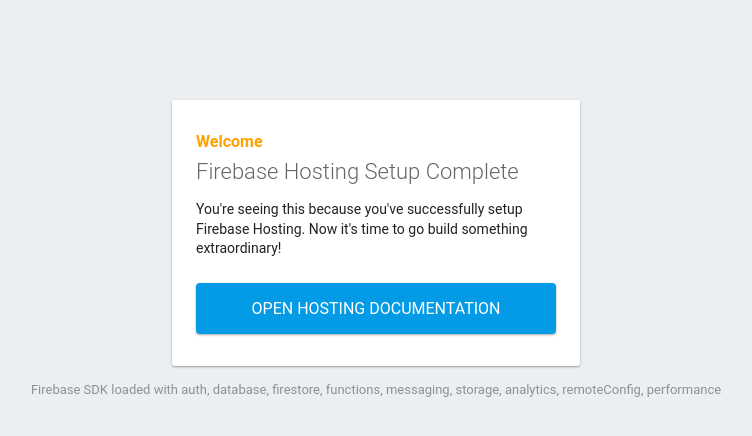
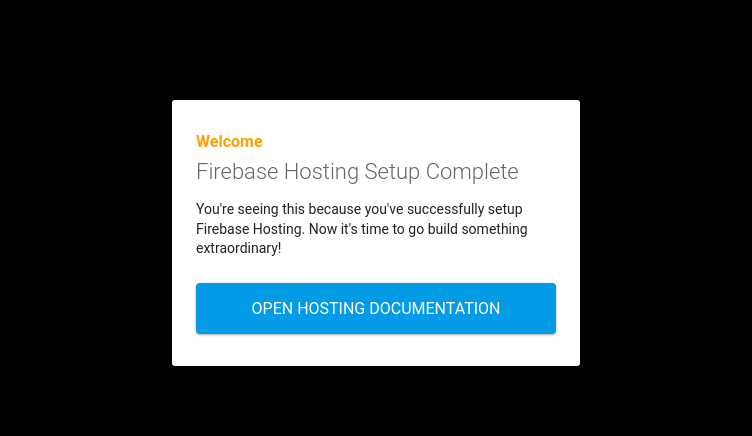
Before and after one commit to SpaceTheme/spacetheme-net, a website: page public/index.html in a window 1280 px wide. Shown: the whole page, without its empty margins (264-1016 px from the left). Drawn offline with Linux system fonts and the light colour scheme; some packages are replaced by stand-ins of ours.

Commit message:
Update index.html

```diff
--- a/public/index.html
+++ b/public/index.html
@@ -24,7 +24,7 @@
     <script defer src="/__/firebase/init.js?useEmulator=true"></script>
 
     <style media="screen">
-      body { background: #ECEFF1; color: rgba(0,0,0,0.87); font-family: Roboto, Helvetica, Arial, sans-serif; margin: 0; padding: 0; }
+      body { background: #000000; color: rgba(0,0,0,0.87); font-family: Roboto, Helvetica, Arial, sans-serif; margin: 0; padding: 0; }
       #message { background: white; max-width: 360px; margin: 100px auto 16px; padding: 32px 24px; border-radius: 3px; }
       #message h2 { color: #ffa100; font-weight: bold; font-size: 16px; margin: 0 0 8px; }
       #message h1 { font-size: 22px; font-weight: 300; color: rgba(0,0,0,0.6); margin: 0 0 16px;}
```
